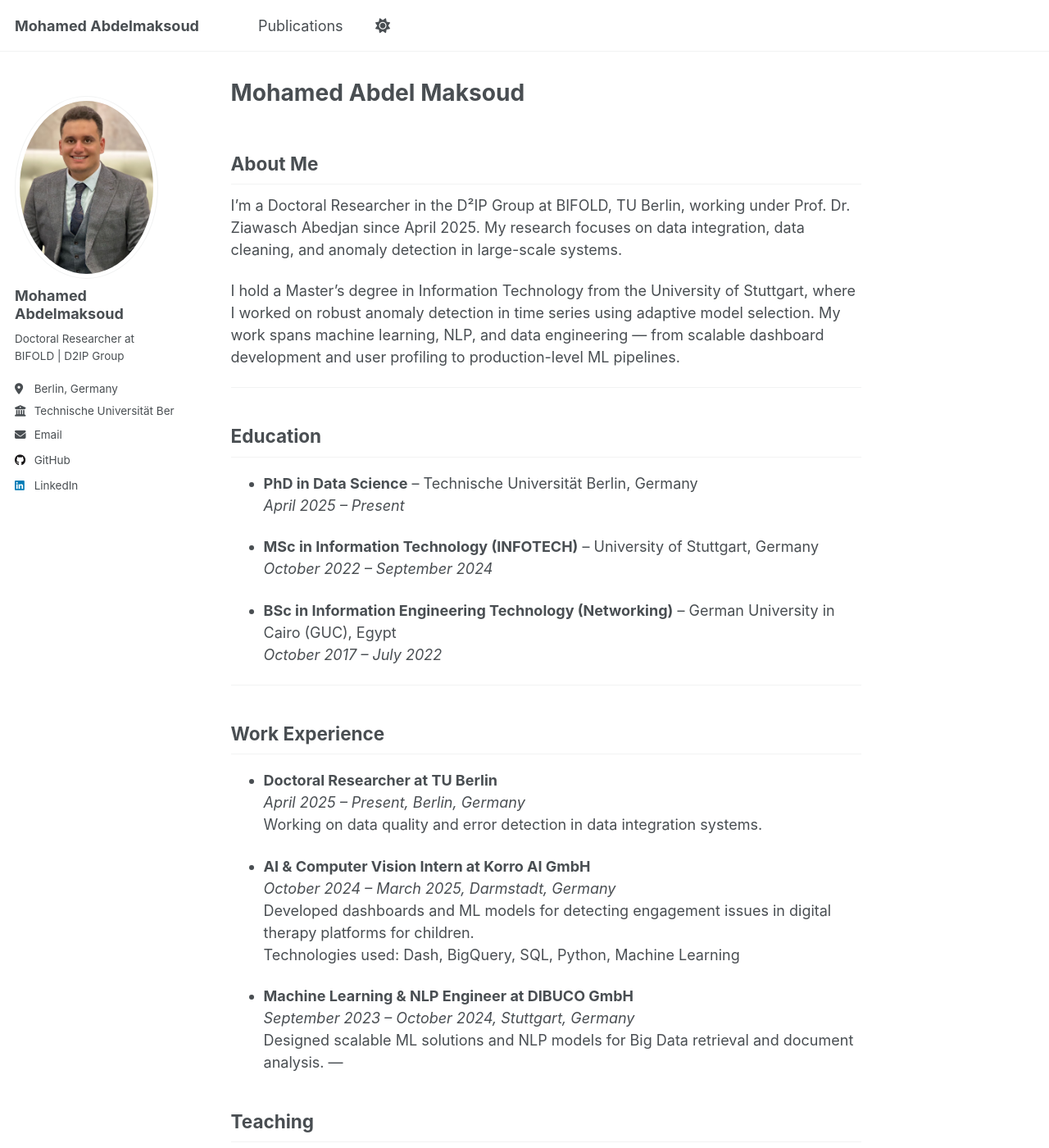
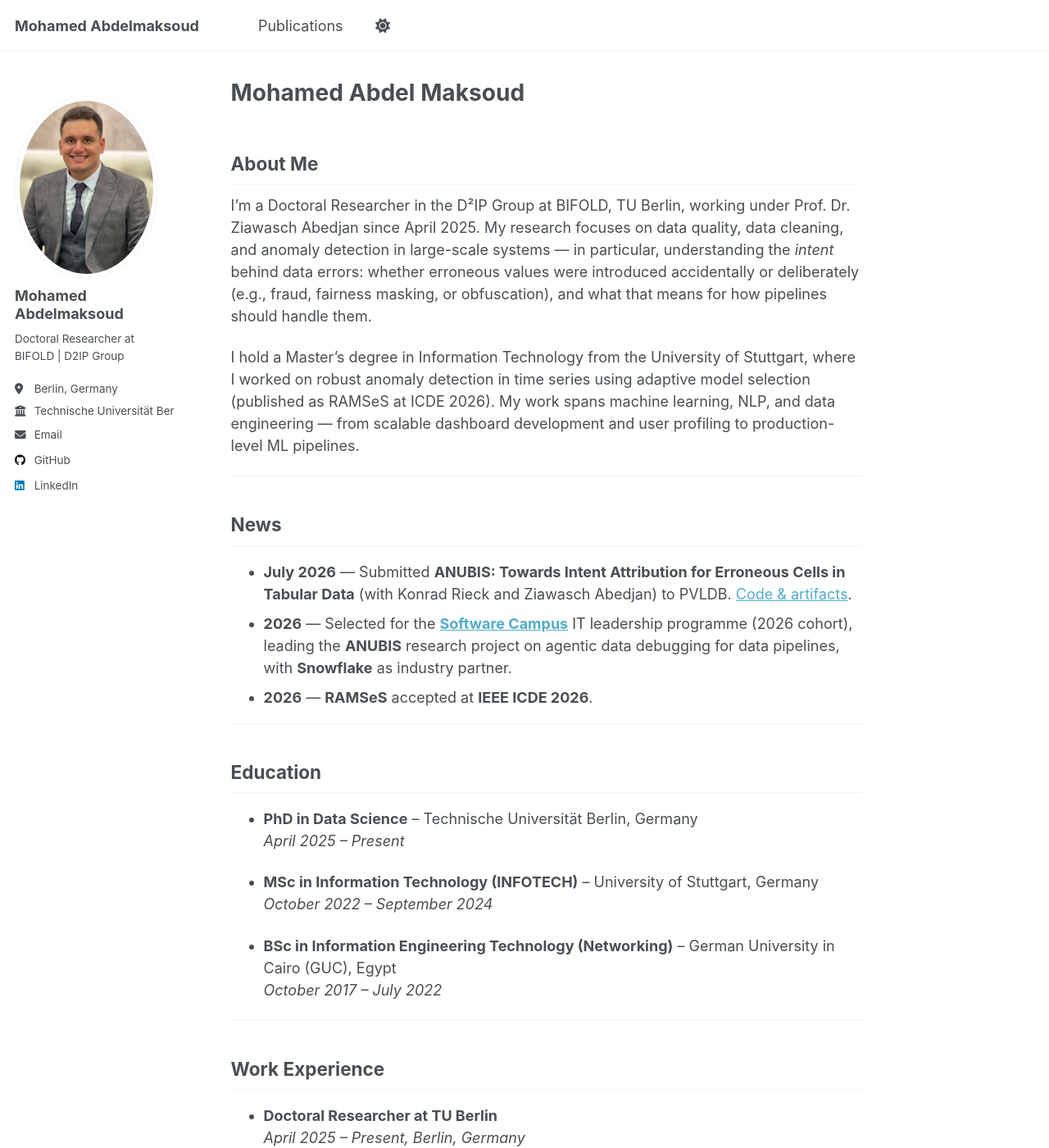
Before and after one commit to Maxoud99/maxoud99.github.io, a Jekyll site: the page built from _pages/about.md, in a window 1280 px wide and 1400 px high. Shown: the whole window at 82% size. Built offline with Jekyll 4.4.1, drawn with Linux system fonts in a browser that asks for light colours.

Commit message:
Add ANUBIS PVLDB submission, Software Campus news, refresh about page
Co-Authored-By: Claude Fable 5 <noreply@anthropic.com>

```diff
--- a/_pages/about.md
+++ b/_pages/about.md
@@ -9,9 +9,17 @@ redirect_from:
 
 ## About Me
 
-I’m a Doctoral Researcher in the D²IP Group at BIFOLD, TU Berlin, working under Prof. Dr. Ziawasch Abedjan since April 2025. My research focuses on data integration, data cleaning, and anomaly detection in large-scale systems.
+I’m a Doctoral Researcher in the D²IP Group at BIFOLD, TU Berlin, working under Prof. Dr. Ziawasch Abedjan since April 2025. My research focuses on data quality, data cleaning, and anomaly detection in large-scale systems — in particular, understanding the *intent* behind data errors: whether erroneous values were introduced accidentally or deliberately (e.g., fraud, fairness masking, or obfuscation), and what that means for how pipelines should handle them.
 
-I hold a Master’s degree in Information Technology from the University of Stuttgart, where I worked on robust anomaly detection in time series using adaptive model selection. My work spans machine learning, NLP, and data engineering — from scalable dashboard development and user profiling to production-level ML pipelines.
+I hold a Master’s degree in Information Technology from the University of Stuttgart, where I worked on robust anomaly detection in time series using adaptive model selection (published as RAMSeS at ICDE 2026). My work spans machine learning, NLP, and data engineering — from scalable dashboard development and user profiling to production-level ML pipelines.
+
+---
+
+## News
+
+- **July 2026** — Submitted **ANUBIS: Towards Intent Attribution for Erroneous Cells in Tabular Data** (with Konrad Rieck and Ziawasch Abedjan) to PVLDB. [Code & artifacts](https://github.com/Maxoud99/Anubis).
+- **2026** — Selected for the **[Software Campus](https://softwarecampus.de/)** IT leadership programme (2026 cohort), leading the **ANUBIS** research project on agentic data debugging for data pipelines, with **Snowflake** as industry partner.
+- **2026** — **RAMSeS** accepted at **IEEE ICDE 2026**.
 
 ---
 
```
Also changed, not shown: _publications/2026-07-01-anubis-intent-attribution-erroneous-cells.md (added, +19 -0 lines).
